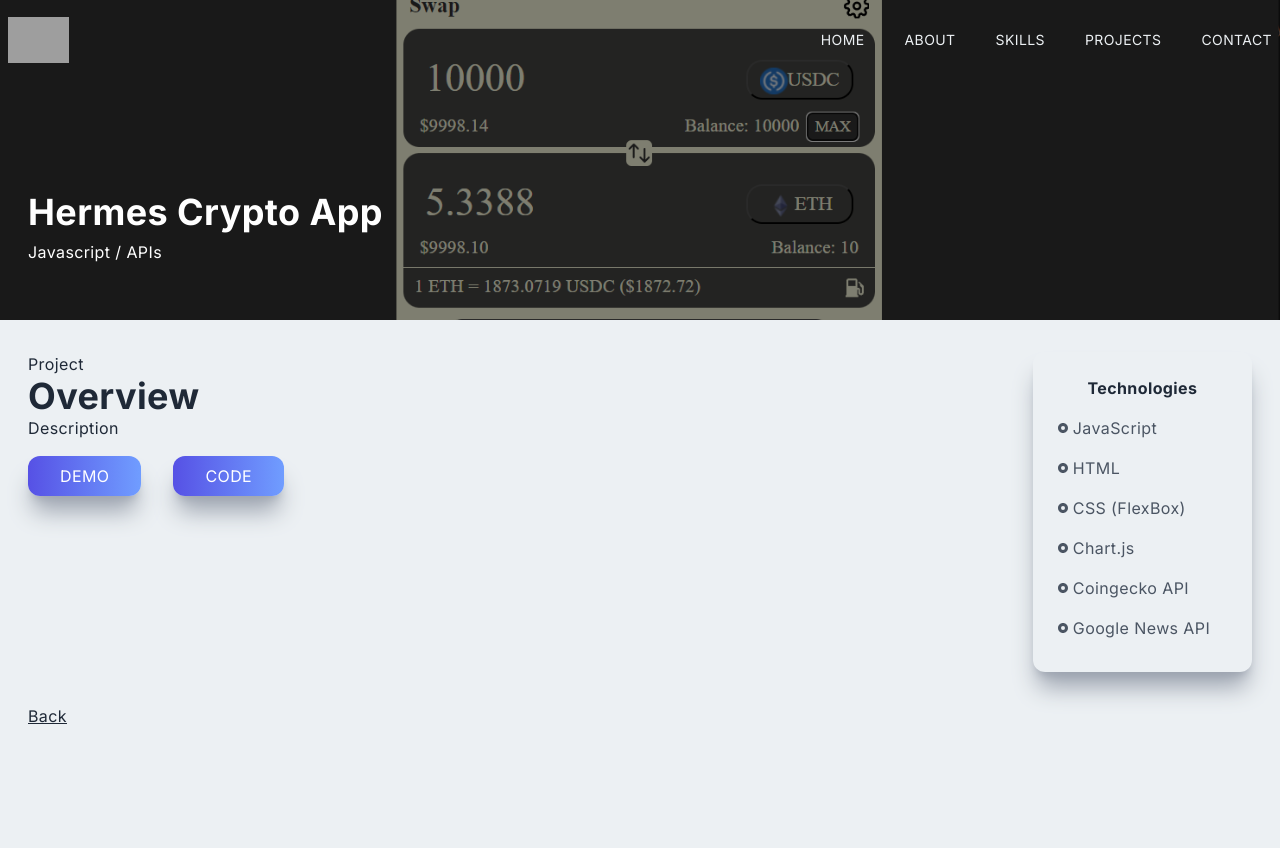
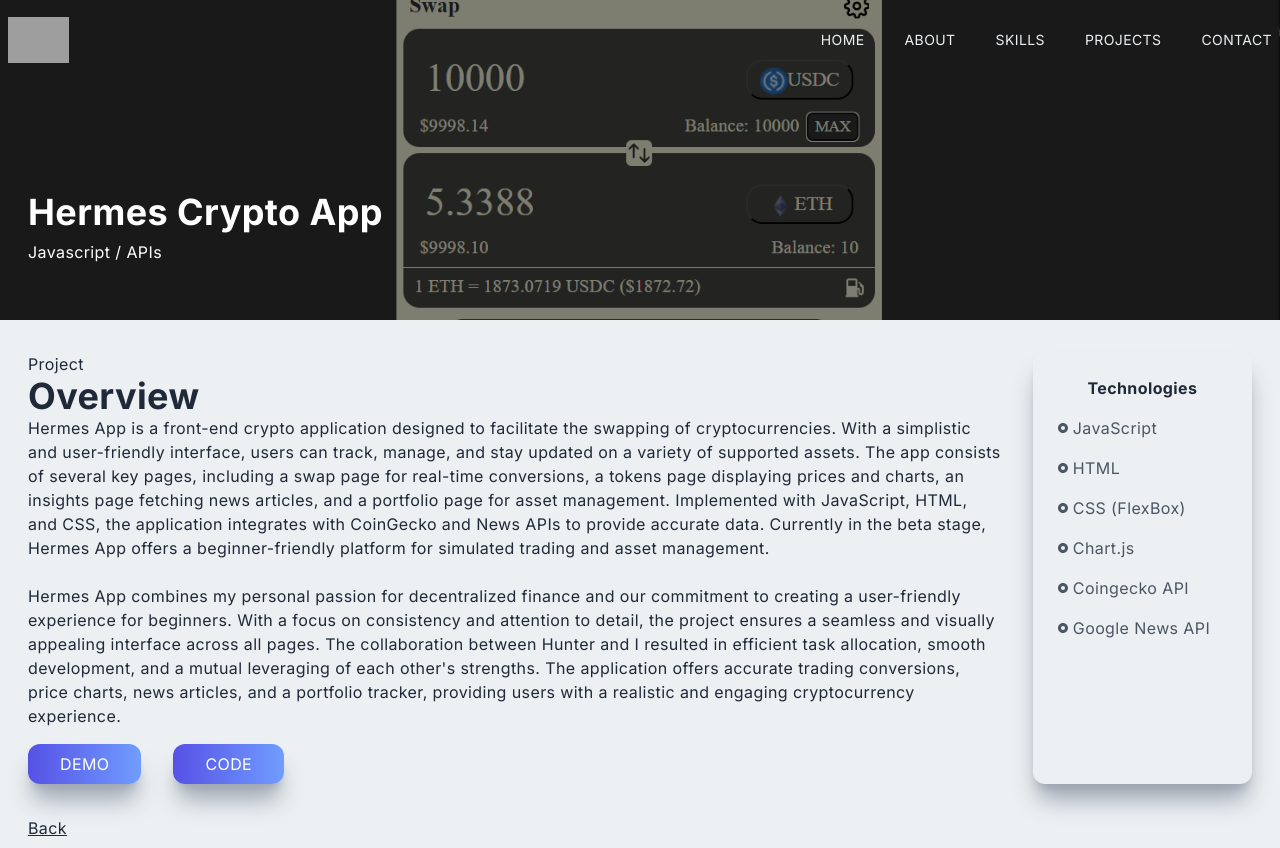
Before and after one commit to elehma4/portfolio-nextjs, a Next.js app: page /hermesApp in a window 1280 px wide. Before the commit the page ends 800 px from the top, so only its background shows below. Built offline with nearby package versions, Linux system fonts and the light colour scheme; grey boxes are pictures that could not be loaded.

Commit message:
Hermes App Description

```diff
--- a/app/hermesApp/page.jsx
+++ b/app/hermesApp/page.jsx
@@ -24,7 +24,9 @@
         <div className='col-span-4'>
           <p>Project</p>
           <h2>Overview</h2>
-          <p>Description</p>
+          <p>Hermes App is a front-end crypto application designed to facilitate the swapping of cryptocurrencies. With a simplistic and user-friendly interface, users can track, manage, and stay updated on a variety of supported assets. The app consists of several key pages, including a swap page for real-time conversions, a tokens page displaying prices and charts, an insights page fetching news articles, and a portfolio page for asset management. Implemented with JavaScript, HTML, and CSS, the application integrates with CoinGecko and News APIs to provide accurate data. Currently in the beta stage, Hermes App offers a beginner-friendly platform for simulated trading and asset management.
+<br /><br />
+Hermes App combines my personal passion for decentralized finance and our commitment to creating a user-friendly experience for beginners. With a focus on consistency and attention to detail, the project ensures a seamless and visually appealing interface across all pages. The collaboration between Hunter and I resulted in efficient task allocation, smooth development, and a mutual leveraging of each other's strengths. The application offers accurate trading conversions, price charts, news articles, and a portfolio tracker, providing users with a realistic and engaging cryptocurrency experience.</p>
           <button className='px-8 py-2 mt-4 mr-8'>Demo</button>
           <Link href='https://github.com/ETH1Elohim/front-end-project'><button className='px-8 py-2 mt-4'>Code</button></Link>
         </div>
```
